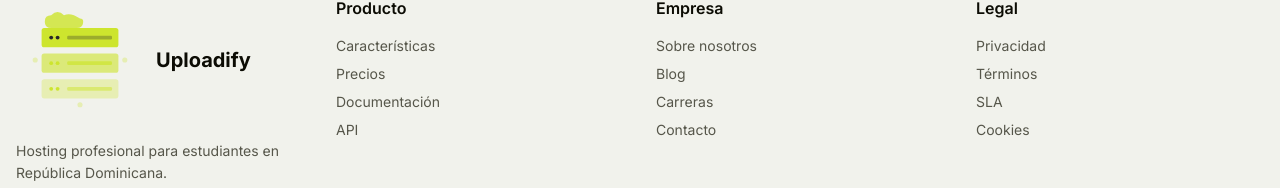
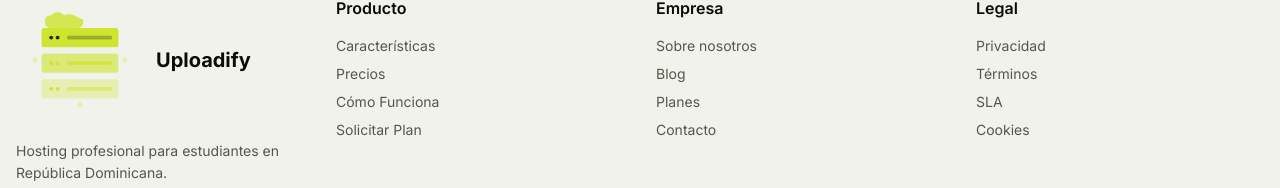
Before and after one commit to Xhand98/uploadify, a Next.js app: page / in a window 1280 px wide. Shown: the part 4549-4737 px from the top of the page. Built offline with nearby package versions, Linux system fonts and the light colour scheme.

Commit message:
feat: update footer links to new site pages
Replace placeholder links with real site routes.

#VERCEL_SKIP

Co-authored-by: Hendrick <78098509+Xhand98@users.noreply.github.com>

```diff
--- a/components/footer.tsx
+++ b/components/footer.tsx
@@ -35,24 +35,24 @@ export function Footer() {
             <h3 className="font-semibold mb-4">Producto</h3>
             <ul className="space-y-2 text-sm text-muted-foreground">
               <li>
-                <a href="/#features" className="hover:text-foreground transition-colors">
+                <Link href="/caracteristicas" className="hover:text-foreground transition-colors">
                   Características
-                </a>
+                </Link>
               </li>
               <li>
-                <a href="/#pricing" className="hover:text-foreground transition-colors">
+                <Link href="/precios" className="hover:text-foreground transition-colors">
                   Precios
-                </a>
+                </Link>
               </li>
               <li>
-                <a href="#" className="hover:text-foreground transition-colors">
-                  Documentación
-                </a>
+                <Link href="/como-funciona" className="hover:text-foreground transition-colors">
+                  Cómo Funciona
+                </Link>
               </li>
               <li>
-                <a href="#" className="hover:text-foreground transition-colors">
-                  API
-                </a>
+                <Link href="/solicitar" className="hover:text-foreground transition-colors">
+                  Solicitar Plan
+                </Link>
               </li>
             </ul>
           </div>
@@ -61,9 +61,9 @@ export function Footer() {
             <h3 className="font-semibold mb-4">Empresa</h3>
             <ul className="space-y-2 text-sm text-muted-foreground">
               <li>
-                <a href="#" className="hover:text-foreground transition-colors">
+                <Link href="/como-funciona" className="hover:text-foreground transition-colors">
                   Sobre nosotros
-                </a>
+                </Link>
               </li>
               <li>
                 <Link href="/blog" className="hover:text-foreground transition-colors">
@@ -71,9 +71,9 @@ export function Footer() {
                 </Link>
               </li>
               <li>
-                <a href="#" className="hover:text-foreground transition-colors">
-                  Carreras
-                </a>
+                <Link href="/precios" className="hover:text-foreground transition-colors">
+                  Planes
+                </Link>
               </li>
               <li>
                 <Link href="/contacto" className="hover:text-foreground transition-colors">
```
